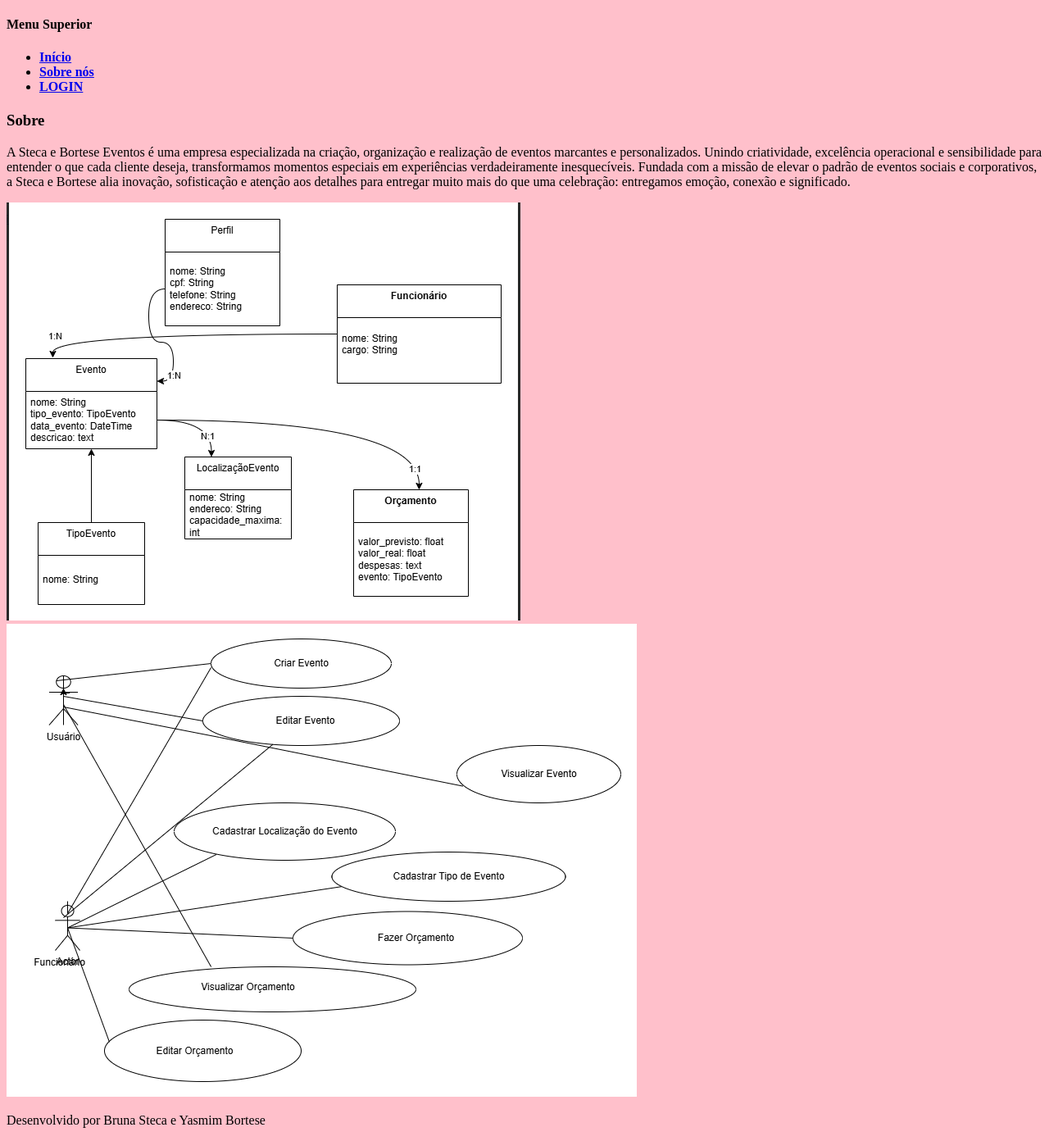
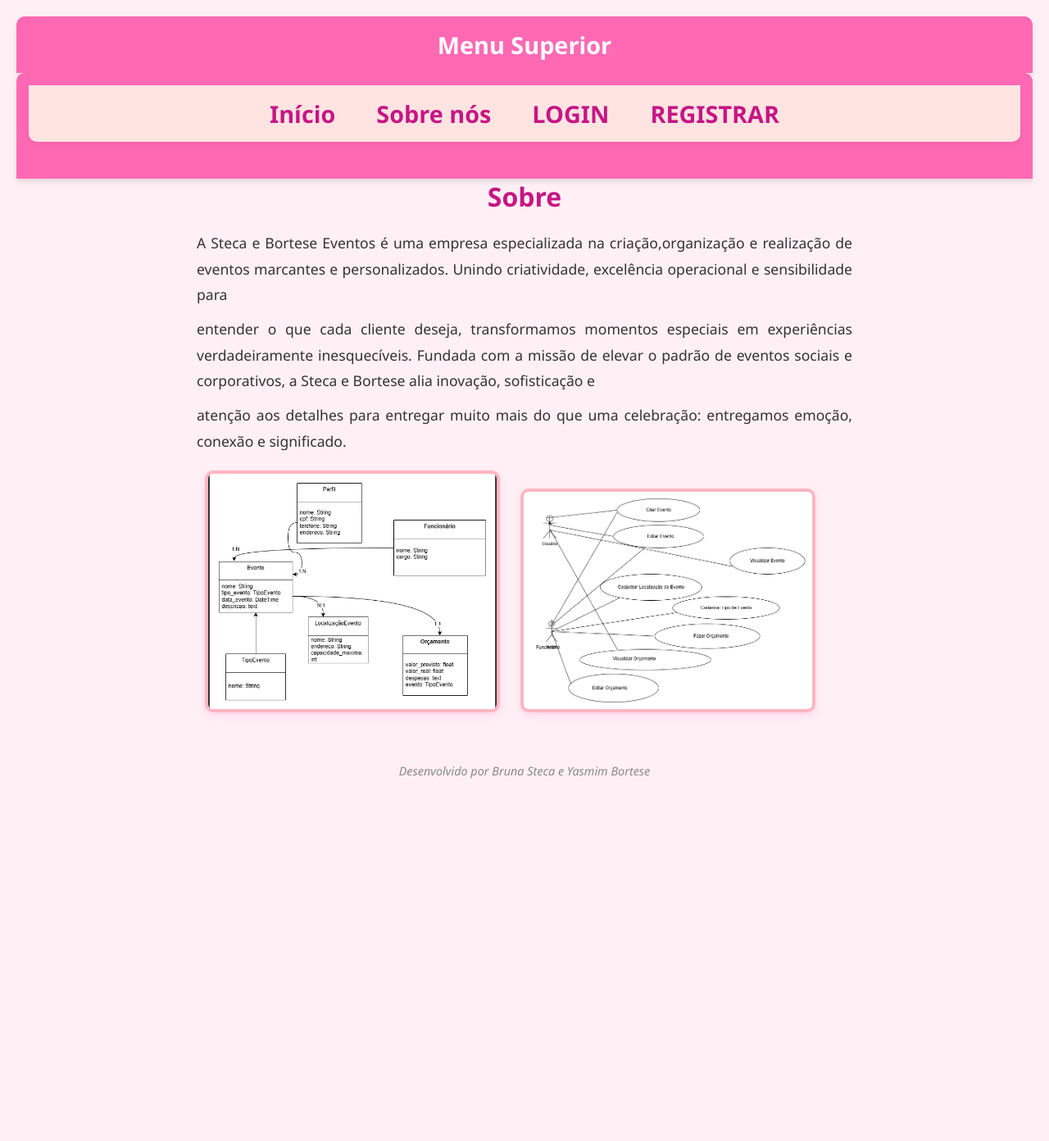
Before and after one commit to BrunaSteca/BorteseEStecaEventos, a Django app: page /sobre/ in a window 1280 px wide. Shown: the whole page at 82% size. After the commit the page ends 950 px from the top, so only its background shows below. Run offline with Django 4.2, Linux system fonts and the light colour scheme.

Commit message:
mudanças

```diff
--- a/paginas/models.py
+++ b/paginas/models.py
@@ -63,7 +63,7 @@ class Evento(models.Model):
         return f"{self.nome} ({self.data_evento})"
 
     class Meta:
-        ordering = ['-cadastrado_em']
+        ordering = ['-cadastrado_por']
 
 class Orcamento(models.Model):
     valor_previsto = models.DecimalField(max_digits=10,decimal_places=2)
--- a/paginas/templates/paginas/form.html
+++ b/paginas/templates/paginas/form.html
@@ -1,6 +1,7 @@
 {% extends "paginas/index.html" %}
 
 {% load static %}
+<link rel="stylesheet" href="{% static 'css/estilo.css' %}">
 
 {%  block conteudo   %}
 
--- a/paginas/templates/paginas/index.html
+++ b/paginas/templates/paginas/index.html
@@ -32,6 +32,8 @@
 
             {% else %}
             <li><a href= "{% url "login" %}" >LOGIN</a></li>
+            <li><a href= "{% url "registrar" %}" >REGISTRAR</a></li>
+
             {% endif %}
 
 
--- a/paginas/templates/paginas/sobre.html
+++ b/paginas/templates/paginas/sobre.html
@@ -1,13 +1,17 @@
 {% extends "paginas/index.html" %}
 
 {% load static %}
+<link rel="stylesheet" href="{% static 'css/estilo.css' %}">
 
 {%  block conteudo   %}
 
 <h3>Sobre</h3>
 <p>
-    A Steca e Bortese Eventos é uma empresa especializada na criação, organização e realização de eventos marcantes e personalizados. Unindo criatividade, excelência operacional e sensibilidade para entender o que cada cliente deseja, transformamos momentos especiais em experiências verdadeiramente inesquecíveis.
-    Fundada com a missão de elevar o padrão de eventos sociais e corporativos, a Steca e Bortese alia inovação, sofisticação e atenção aos detalhes para entregar muito mais do que uma celebração: entregamos emoção, conexão e significado.
+    A Steca e Bortese Eventos é uma empresa especializada na criação,organização e realização de eventos marcantes e personalizados.
+    Unindo criatividade, excelência operacional e sensibilidade para</p>
+    <p>entender o que cada cliente deseja, transformamos momentos especiais em experiências verdadeiramente inesquecíveis.
+    Fundada com a missão de elevar o padrão de eventos sociais e corporativos, a Steca e Bortese alia inovação, sofisticação e </p>
+    <p>atenção aos detalhes para entregar muito mais do que uma celebração: entregamos emoção, conexão e significado.
 </p>
 <p>
     <img src="{% static "img/diagramaDeClasse.png" %}" alt="A">
--- a/paginas/urls.py
+++ b/paginas/urls.py
@@ -6,8 +6,15 @@ from .views import TipoEventoUpdate, LocalizacaoUpdate, PerfilUpdate, Funcionari
 from .views import TipoEventoDelete, LocalizacaoDelete, PerfilDelete, FuncionarioDelete, EventoDelete, OrcamentoDelete
 from .views import TipoEventoList, LocalizacaoList, PerfilList, FuncionarioList, EventoList, OrcamentoList
 from django.contrib.auth import views as auth_views
+from .views import CadastroUsuarioView
+
 
 urlpatterns = [
+
+    #criar uma rota "registrar" cadastrar novos usuários
+
+
+    path("registrar/", CadastroUsuarioView.as_view(), name="registrar"),
     #criar rota para página de login
    path("login/", auth_views.LoginView.as_view(
        template_name = 'paginas/form.html',
--- a/paginas/views.py
+++ b/paginas/views.py
@@ -5,9 +5,35 @@ from django.urls import reverse_lazy
 from django.contrib.auth.mixins import LoginRequiredMixin
 from django.contrib.messages.views import SuccessMessageMixin
 from django.views.generic.edit import CreateView
+from django.contrib.auth.models import User, Group
+from .forms import UsuarioCadastroForm
 
 
-#criação das listas
+# Crie a view no final do arquivo ou em outro local que faça sentido
+class CadastroUsuarioView(CreateView):
+    model = User
+    # Não tem o fields, pois ele é definido no forms.py
+    form_class = UsuarioCadastroForm
+    # Pode utilizar o seu form padrão
+    template_name = 'paginas/form.html'
+    success_url = reverse_lazy('login')
+    extra_context = {
+        'titulo': 'Cadastro de Usuário',
+        'botão': 'Registrar',
+    }
+
+
+    def form_valid(self, form):
+        # Faz o comportamento padrão do form_valid
+        url = super().form_valid(form)
+        # Busca ou cria um grupo com esse nome
+        grupo, criado = Group.objects.get_or_create(name='Usuário ')
+        # Acessa o objeto criado e adiciona o usuário no grupo acima
+        self.object.groups.add(grupo)
+        # Retorna a URL de sucesso
+        return url
+
+#criação das listass
 
 
 class Inicio(TemplateView):
--- a/static/css/estilo.css
+++ b/static/css/estilo.css
@@ -1,5 +1,92 @@
+/* Reset básico */
+* {
+    margin: 0;
+    padding: 0;
+    box-sizing: border-box;
+}
+
+/* Corpo da página */
 body {
-    background-color: pink;
-    color: black;
+    font-family: 'Segoe UI', Tahoma, Geneva, Verdana, sans-serif;
+    background-color: #fff0f5; /* Rosa claro de fundo */
+    color: #333;
+    padding: 20px;
+}
 
+/* Título do menu */
+h4 {
+    background-color: #ff69b4; /* Rosa vibrante */
+    color: white;
+    padding: 15px;
+    text-align: center;
+    font-size: 1.8em;
+    border-radius: 10px 10px 0 0;
+    box-shadow: 0 4px 6px rgba(0, 0, 0, 0.1);
 }
+
+/* Menu de navegação */
+ul {
+    list-style: none;
+    display: flex;
+    flex-wrap: wrap;
+    justify-content: center;
+    background-color: #ffe4e1; /* Rosa pastel */
+    padding: 15px;
+    border-radius: 0 0 10px 10px;
+    box-shadow: 0 4px 6px rgba(0, 0, 0, 0.05);
+    margin-bottom: 30px;
+}
+
+ul li {
+    margin: 0 10px;
+}
+
+ul li a {
+    text-decoration: none;
+    color: #c71585;
+    padding: 10px 15px;
+    border-radius: 8px;
+    font-weight: bold;
+    transition: all 0.3s ease;
+}
+
+ul li a:hover {
+    background-color: #ff69b4;
+    color: white;
+}
+
+/* Cabeçalho das páginas */
+h3 {
+    font-size: 2em;
+    color: #c71585;
+    text-align: center;
+    margin-bottom: 20px;
+}
+
+/* Parágrafos */
+p {
+    font-size: 1.1em;
+    line-height: 1.8;
+    margin: 10px auto;
+    max-width: 800px;
+    text-align: justify;
+}
+
+/* Imagens */
+img {
+    max-width: 45%;
+    margin: 10px;
+    border: 4px solid #ffb6c1;
+    border-radius: 10px;
+    box-shadow: 0 4px 8px rgba(255, 105, 180, 0.2);
+}
+
+/* Rodapé */
+footer,
+body > p:last-of-type {
+    text-align: center;
+    color: #888;
+    font-size: 0.9em;
+    margin-top: 40px;
+    font-style: italic;
+}
```
Also changed, not shown: paginas/forms.py (added, +28 -0 lines).
